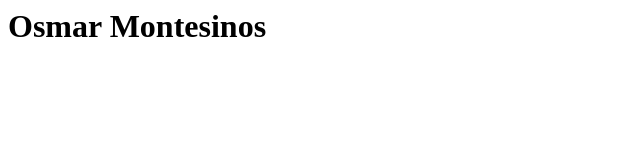
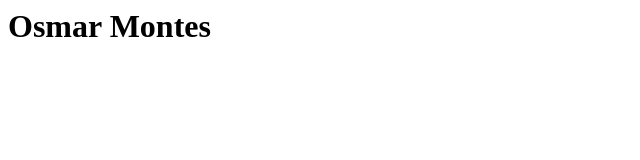
Before and after one commit to jmontes50/Ejemplo-Repositorio, a plain HTML site: page index.html in a window 1280 px wide. Shown: the whole page, without its empty margins (0-640 px from the left). Drawn offline with Linux system fonts and the light colour scheme.

Commit message:
actualizar

```diff
--- a/index.html
+++ b/index.html
@@ -1,6 +1,6 @@
 <html>
   <head></head>
   <body>
-    <h1>Osmar Montesinos</h1>
+    <h1>Osmar Montes</h1>
   </body>
 </html>
```
